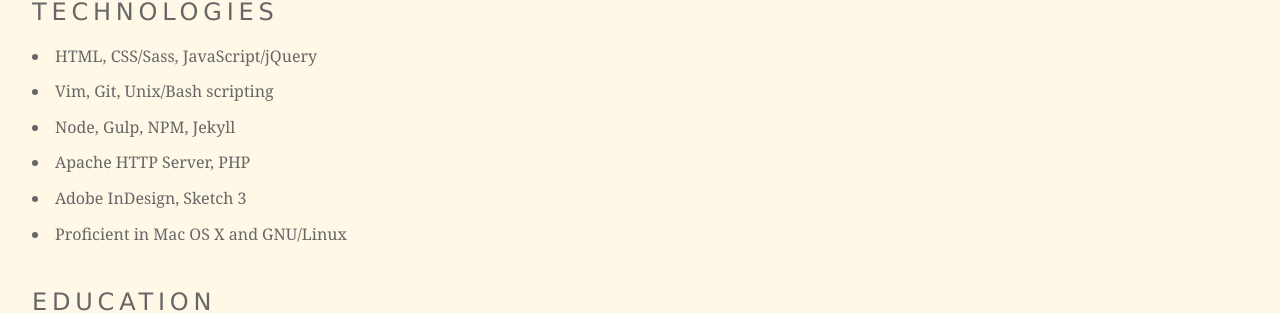
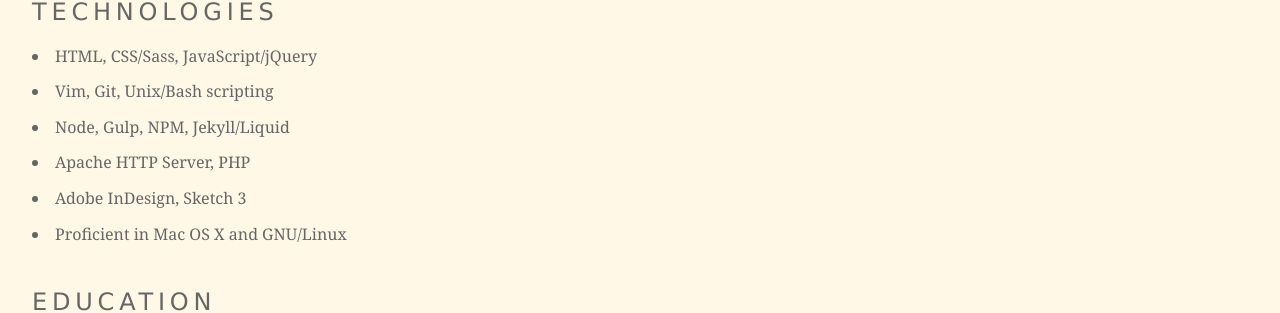
Before and after one commit to mrzool/mrzool.github.io, a Jekyll site: the page built from about/index.md, in a window 1280 px wide. Shown: the part 679-992 px from the top of the page. Built offline with Jekyll 4.4.1, drawn with Linux system fonts in a browser that asks for light colours.

Commit message:
Update index.md

```diff
--- a/about/index.md
+++ b/about/index.md
@@ -23,7 +23,7 @@
 
 - HTML, CSS/Sass, JavaScript/jQuery
 - Vim, Git, Unix/Bash scripting
-- Node, Gulp, NPM, Jekyll
+- Node, Gulp, NPM, Jekyll/Liquid
 - Apache HTTP Server, PHP
 - Adobe InDesign, Sketch 3
 - Proficient in Mac OS X and GNU/Linux
```
